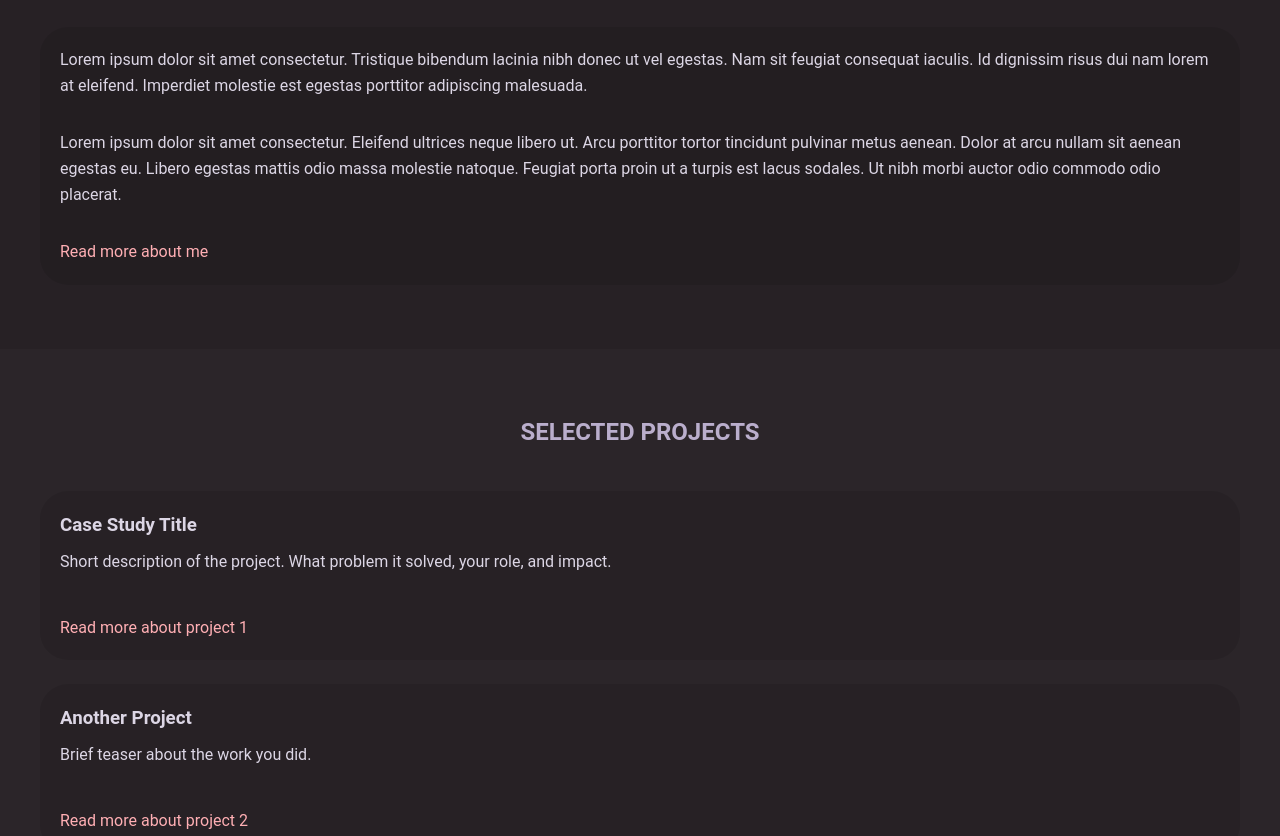
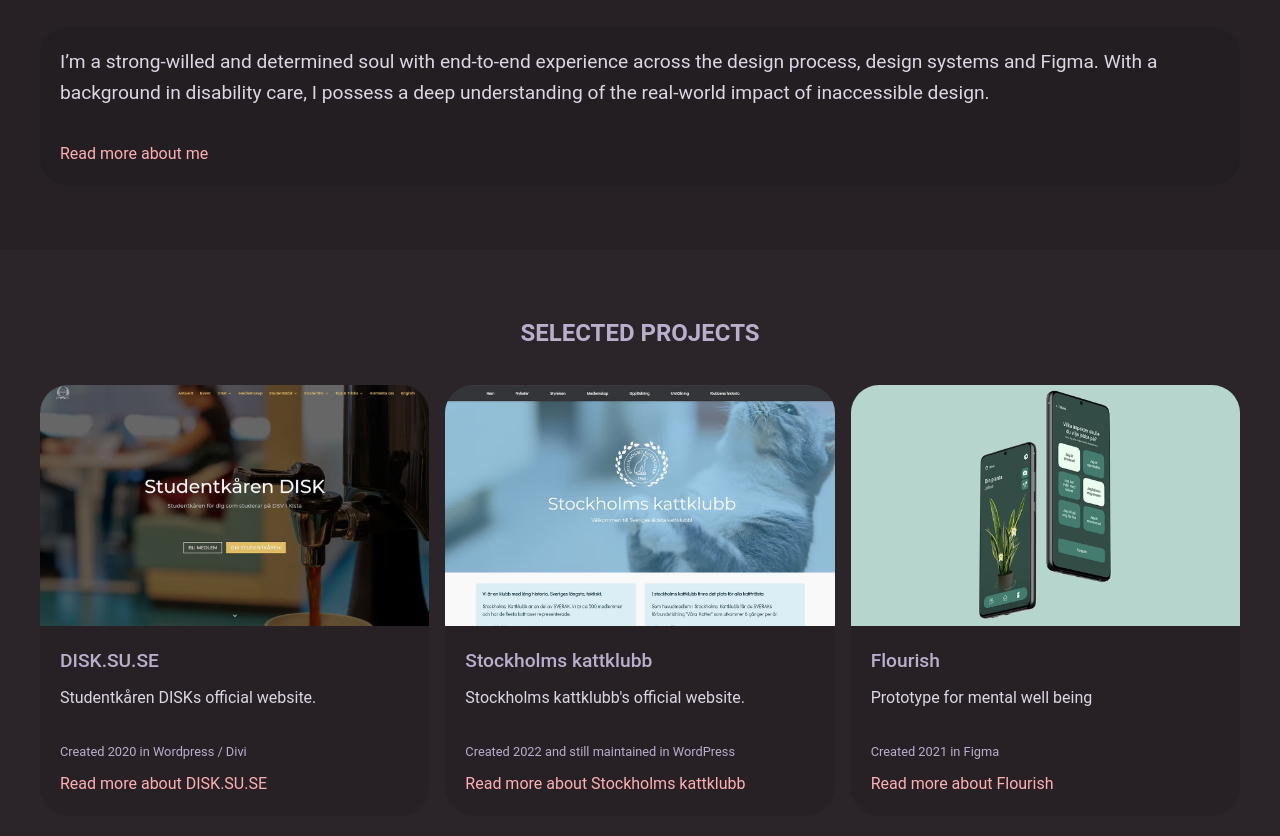
Before and after one commit to Isawis/Portfolio, a website built with webpack: page index.html in a window 1280 px wide. Shown: the part 360-1196 px from the top of the page. Built offline with nearby package versions, Linux system fonts and the light colour scheme.

Commit message:
styling changes and added contents

```diff
--- a/css/StyleGPT.css
+++ b/css/StyleGPT.css
@@ -1,4 +1,3 @@
-/* CSS variables*/
 :root {
   --main-bg-color: #2B2529;
   --primary-text-color: #DCD6E5;
@@ -7,8 +6,6 @@
   --10-darken: rgba(0, 0, 0, 0.1);
   --border-radius-l: 28px;
 }
-
-
 
 /* Basic Reset */
 * {
@@ -24,7 +21,8 @@
   color: var(--primary-text-color);
 }
 
-/* Skip link (visible on focus) */
+/* Skip link (visible on focus) ---------------------------------------------------- */
+
 .skip-link {
   position: absolute;
   top: -50px;
@@ -36,14 +34,14 @@
   border-radius: 40px;
   text-decoration: none;
 }
+
 .skip-link:focus {
   top: 15px;
   left: 15px;
   text-decoration: none;
-
 }
 
-/* Header */
+/* Header ---------------------------------------------------- */
 
 header {
   justify-content: center;
@@ -59,6 +57,7 @@
   max-width: 1200px;
   flex-wrap: wrap;
 }
+
 nav ul {
   list-style: none;
   display: flex;
@@ -66,46 +65,12 @@
   justify-content: center;
 }
 
-/* HERO */
+/* HERO ----------------------------------------------------  */
 #hero-box {
   background-color: var(--10-darken);
 }
 
-h1 {
-  font-size: 4rem;
-  font-weight: 500;
-}
-
-#description {
-  font-size: 2rem;
-  margin-bottom: 4rem;
-}
-
-.hero #description, h1 {
-  text-align: center;
-  color: var(--secondary-text-color);
-}
-
-a {
-  text-decoration: none;
-  color: var(--interactive-text-color);
-}
-a:hover,
-a:focus {
-  text-decoration: underline;
-}
-
-p {
-  margin-bottom: 2rem;
-}
-
-/* class for removing the margin if a paragraph is the last within it's context */
-.last {
-  margin-bottom: 0px;
-}
-
-
-/* Sections */
+/* Sections ---------------------------------------------------- */
 section {
   max-width: 1200px;
   margin: 2rem auto;
@@ -117,19 +82,42 @@
 }
 
 section h2 {
-  margin-bottom: 2rem;
-  padding-bottom: 0.5rem;
   text-align: center;
   text-transform: uppercase;
-  font-weight: 600;
-  color: var(--secondary-text-color);
 }
 
-/* cards */
+/* cards  ---------------------------------------------------- */
+ .project-list {
+  display: flex;
+  flex-wrap: wrap;
+  gap: 1rem;
+  align-items: stretch;
+}
+
 .card {
   background-color: var(--10-darken);
   border-radius: var(--border-radius-l);
   padding: 20px;
+  height: 100%;
+
+}
+
+/* Removes padding from project cards to account for images  ---------------------------------------------------- */
+
+.project-list .card {
+  padding: 0;
+
+}
+
+.card-container {
+  padding: 20px;
+}
+
+.card img {
+  width: 100%;
+  object-fit: cover;
+  border-radius: var(--border-radius-l) var(--border-radius-l) 0 0;
+
 }
 
 .project-list, .about-list {
@@ -138,6 +126,9 @@
 }
 .project-list li, .about-list li {
   margin-bottom: 1.5rem;
+  flex-grow: 1;
+  flex-basis: 30%;
+  min-width: 300px;
 }
 .project-list h3, .about-list h3 {
   margin-bottom: 0.5rem;
@@ -147,7 +138,7 @@
   margin-top: 0.5rem;
 }
 
-/* Form */
+/* Form ---------------------------------------------------- */
 form {
   display: grid;
   gap: 1rem;
@@ -175,7 +166,7 @@
 }
 
 
-/* Footer */
+/* Footer ---------------------------------------------------- */
 footer {
   text-align: center;
   padding: 3rem;
--- /dev/null
+++ b/css/Textstyles.css
@@ -0,0 +1,70 @@
+:root {
+    --Text-XL: 4rem;
+    --Text-L: 2rem;
+    --Text-M: 1.5rem;
+    --Text-S: 1.2rem;
+    --Text-XS: 1rem;
+    --Text-XXS: 0.8rem;
+}
+
+/* Sizing and visual hiearchy ---------------------------------------------------- */
+
+h1 {
+    font-size: var(--Text-XL);
+    font-weight: 500;
+    text-align: center;
+    color: var(--secondary-text-color);
+}
+
+h2 {
+    font-size: var(--Text-M);
+    font-weight: 600;
+    margin-bottom: 2rem;
+    color: var(--secondary-text-color);
+}
+
+h3 {
+    font-size: var(--Text-S);
+    font-weight: 500;
+    color: var(--secondary-text-color);
+}
+
+p {
+    font-size: var(--Text-XS);
+    margin-bottom: 2rem;
+}
+
+
+#subheader {
+    font-size: var(--Text-L);
+    margin-bottom: 4rem;
+    text-align: center;
+    color: var(--secondary-text-color);
+}
+
+#intro p {
+    font-size: var(--Text-S);
+}
+
+.secondary {
+    font-size: var(--Text-XXS);
+    color: var(--secondary-text-color);
+    margin-bottom: 0px;
+}
+
+/* decreased margin for last p -------------------------------------------------- */
+
+.last {
+  margin-bottom: 0px;
+}
+
+
+/* Links ------------------------------------------------------------------------ */
+
+a {
+  text-decoration: none;
+  color: var(--interactive-text-color);
+}
+a:hover, a:focus {
+  text-decoration: underline;
+}
--- a/index.html
+++ b/index.html
@@ -6,6 +6,7 @@
   <meta name="viewport" content="width=device-width, initial-scale=1">
   <link rel="stylesheet" href="css/style.css">
   <link rel="stylesheet" href="css/styleGPT.css">
+  <link rel="stylesheet" href="css/Textstyles.css">
 
 
   <title>Isa Molinder - Portfolio</title>
@@ -53,22 +54,14 @@
 
   <main id="main">
     <div class="section-container" id="hero-box">
-      <section class="hero">
+      <section id="hero">
         <h1>Isa Molinder</h1>
-        <p id="description">UX designer and Accessibility specialist</p>
+        <p id="subheader">UX designer and Accessibility specialist</p>
 
         <section id="intro" class="card">
-          <p>
-            Lorem ipsum dolor sit amet consectetur. Tristique bibendum lacinia nibh donec ut vel egestas.
-            Nam sit feugiat consequat iaculis. Id dignissim risus dui nam lorem at eleifend.
-            Imperdiet molestie est egestas porttitor adipiscing malesuada.
-          </p>
+          <p>I’m a strong-willed and determined soul with end-to-end experience across the design process, design systems and Figma.
+            With a background in disability care, I possess a deep understanding of the real-world impact of inaccessible design.</p>
 
-          <p>
-            Lorem ipsum dolor sit amet consectetur. Eleifend ultrices neque libero ut.
-            Arcu porttitor tortor tincidunt pulvinar metus aenean. Dolor at arcu nullam sit aenean egestas eu. Libero egestas mattis odio massa molestie natoque.
-            Feugiat porta proin ut a turpis est lacus sodales. Ut nibh morbi auctor odio commodo odio placerat.
-          </p>
           <a href="#about">Read more about me</a>
         </section>
       </section>
@@ -80,16 +73,35 @@
         <ul class="project-list">
           <li>
             <article class="card">
-              <h3>Case Study Title</h3>
-              <p>Short description of the project. What problem it solved, your role, and impact.</p>
-              <a href="project1.html">Read more about project 1</a>
+              <img src="img/Disk.png" alt="Screenshot of DISK.SU.SE startpage">
+              <div class ="card-container">
+                <h3>DISK.SU.SE</h3>
+                <p>Studentkåren DISKs official website.</p>
+                <p class="secondary">Created 2020 in Wordpress / Divi</p>
+                <a href="project1.html">Read more about DISK.SU.SE</a>
+              </div>
             </article>
           </li>
           <li>
             <article class="card">
-              <h3>Another Project</h3>
-              <p>Brief teaser about the work you did.</p>
-              <a href="project2.html">Read more about project 2</a>
+              <img src="img/SK.png" alt="Screenshot of Stockholms Kattklubb startpage">
+              <div class ="card-container">
+                <h3>Stockholms kattklubb</h3>
+                <p>Stockholms kattklubb's official website.</p>
+                <p class="secondary">Created 2022 and still maintained in WordPress</p>
+                <a href="project2.html">Read more about Stockholms kattklubb</a>
+              </div>
+            </article>
+          </li>
+          <li>
+            <article class="card">
+              <img src="img/Flourish.png" alt="Two phon e displays showcasing the UI of Flourish">
+              <div class ="card-container">
+                <h3>Flourish</h3>
+                <p>Prototype for mental well being</p>
+                <p class="secondary">Created 2021 in Figma</p>
+                <a href="project2.html">Read more about Flourish</a>
+              </div>
             </article>
           </li>
         </ul>
@@ -103,7 +115,14 @@
           <li>
             <article class="card">
               <h3>Introduction</h3>
-              <p class="last">Brief teaser about the work you did.</p>
+              <p>
+                I’m a strong-willed and determined soul with end-to-end experience across the design process.
+                Skilled in <b>design systems, visual design, and universal design principles</b>, I focus on creating cohesive, accessible, and scalable user experiences.
+              </p>
+              <p class="last">
+                With a background in disability care, I bring a deep understanding of the real-world impact of inaccessible design and a strong drive to make inclusion a core part of every product.
+                I am experienced in conducting <b>Accessibility audits, assistive tech, AI powered testing tools, and developing tools and guidelines</b> that help teams embed accessibility in their workflows.
+              </p>
             </article>
           </li>
 
```
Also changed, not shown: Design and styling notes.txt (added, +10 -0 lines), css/ToDo.txt (added, +10 -0 lines), img/Disk.png (added), img/Flourish.png (added), img/SK.png (added), img/Testimg.png (added).
